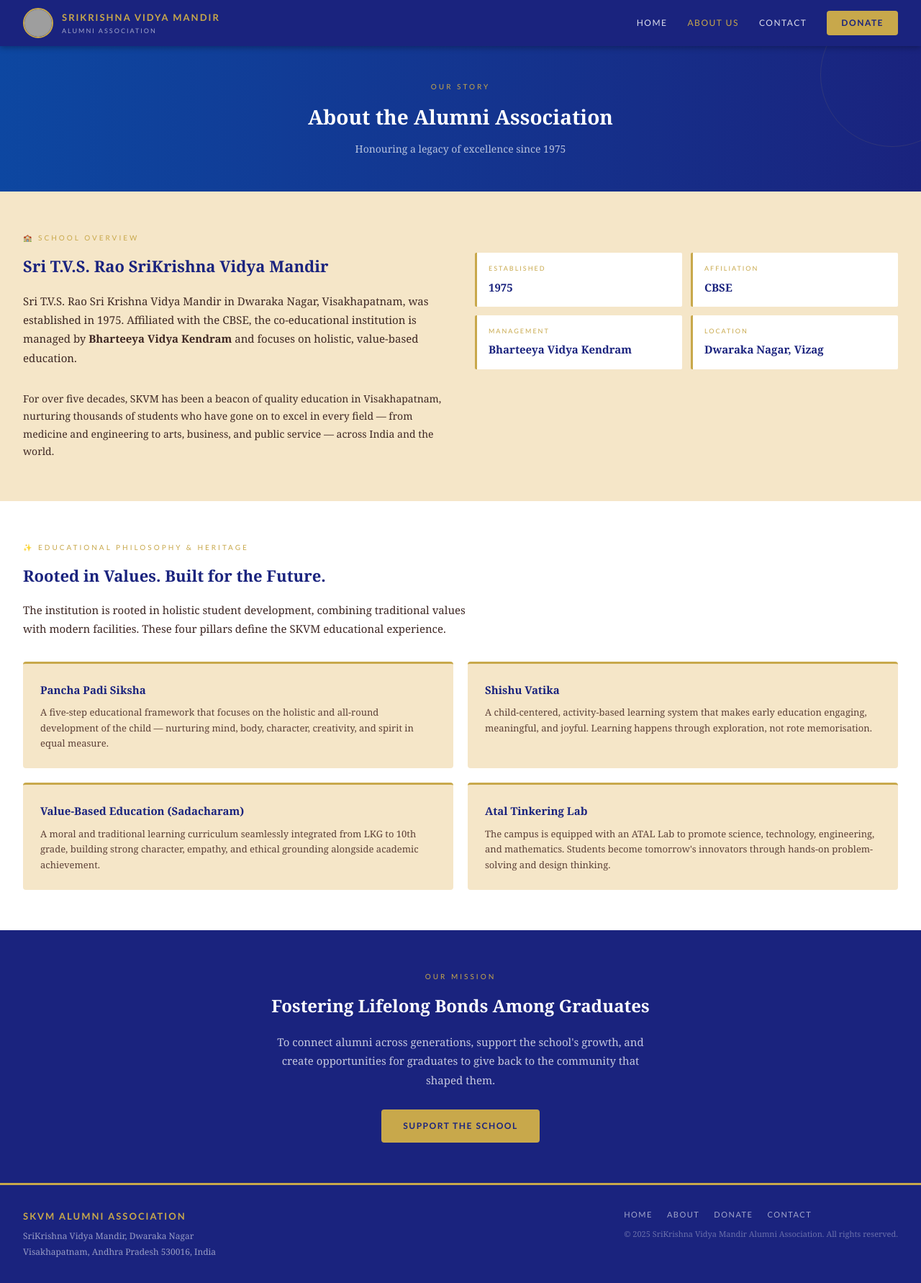
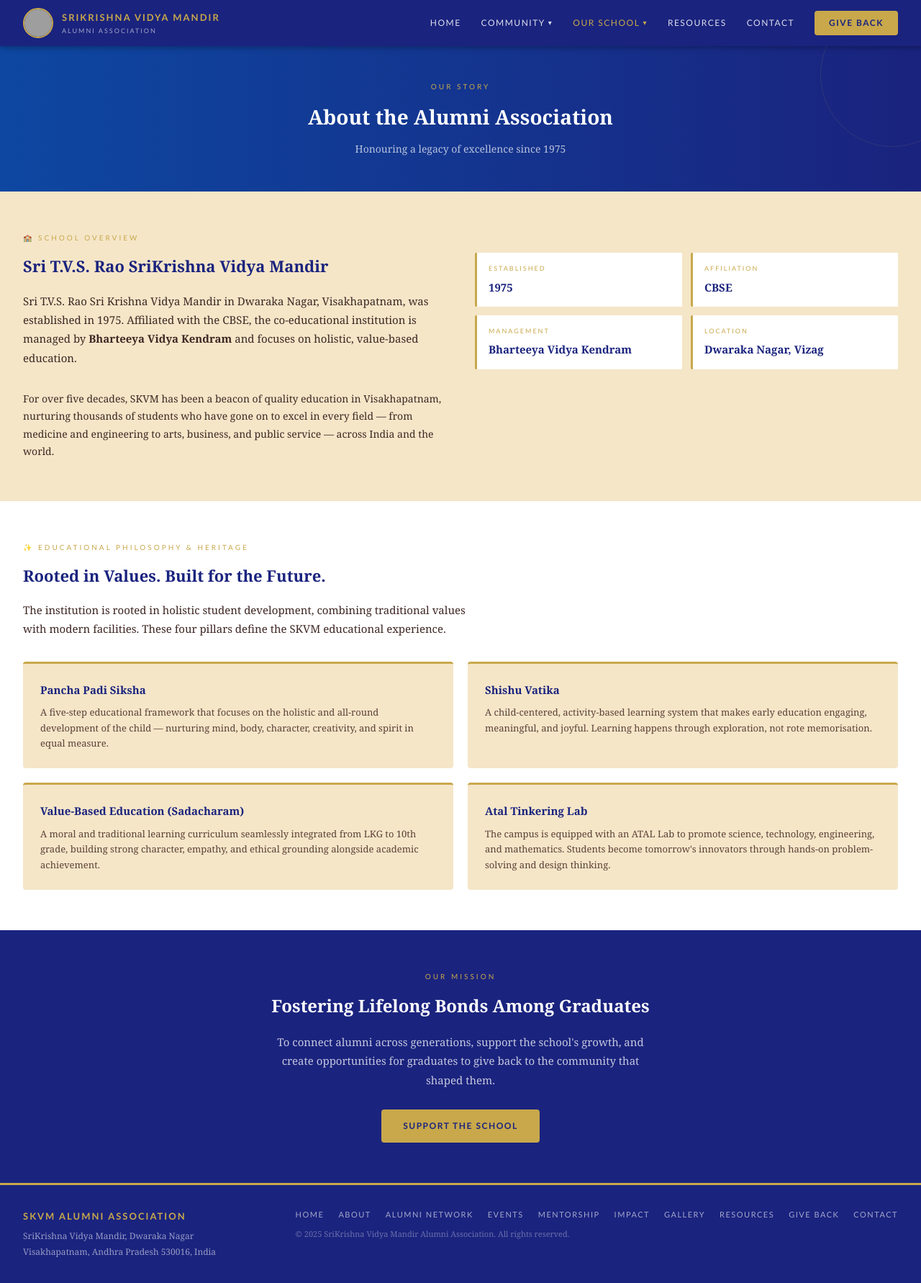
Before and after one commit to madhukarhere/skvmalumni, a plain HTML site: page about.html in a window 1280 px wide. Shown: the whole page at 72% size. Drawn offline with Linux system fonts and the light colour scheme; grey boxes are pictures that could not be loaded.

Commit message:
feat: update about.html with grouped nav and footer

```diff
--- a/about.html
+++ b/about.html
@@ -24,9 +24,32 @@
     </label>
     <div class="navbar__links">
       <a href="index.html">Home</a>
-      <a href="about.html" class="active">About Us</a>
+
+      <!-- Community dropdown -->
+      <div class="navbar__dropdown">
+        <input type="checkbox" id="dd-community" class="navbar__dd-toggle" hidden>
+        <label for="dd-community" class="navbar__dd-label">Community <span class="navbar__caret">▾</span></label>
+        <div class="navbar__dd-menu">
+          <a href="alumni-network.html">Alumni Network</a>
+          <a href="events.html">Events</a>
+          <a href="mentorship.html">Mentorship</a>
+        </div>
+      </div>
+
+      <!-- Our School dropdown -->
+      <div class="navbar__dropdown">
+        <input type="checkbox" id="dd-school" class="navbar__dd-toggle" hidden>
+        <label for="dd-school" class="navbar__dd-label navbar__dd-label--active">Our School <span class="navbar__caret">▾</span></label>
+        <div class="navbar__dd-menu">
+          <a href="about.html">About Us</a>
+          <a href="impact.html">Impact</a>
+          <a href="gallery.html">Gallery</a>
+        </div>
+      </div>
+
+      <a href="resources.html">Resources</a>
       <a href="contact.html">Contact</a>
-      <a href="donate.html" class="navbar__cta">Donate</a>
+      <a href="give-back.html" class="navbar__cta">Give Back</a>
     </div>
   </nav>
 
@@ -125,7 +148,7 @@
       To connect alumni across generations, support the school's growth, and create opportunities for graduates
       to give back to the community that shaped them.
     </p>
-    <a href="donate.html" class="btn btn--gold">Support the School</a>
+    <a href="give-back.html" class="btn btn--gold">Support the School</a>
   </section>
 
   <!-- Footer -->
@@ -141,7 +164,13 @@
       <div class="footer__links">
         <a href="index.html">Home</a>
         <a href="about.html">About</a>
-        <a href="donate.html">Donate</a>
+        <a href="alumni-network.html">Alumni Network</a>
+        <a href="events.html">Events</a>
+        <a href="mentorship.html">Mentorship</a>
+        <a href="impact.html">Impact</a>
+        <a href="gallery.html">Gallery</a>
+        <a href="resources.html">Resources</a>
+        <a href="give-back.html">Give Back</a>
         <a href="contact.html">Contact</a>
       </div>
       <div class="footer__copy">© 2025 SriKrishna Vidya Mandir Alumni Association. All rights reserved.</div>
```
